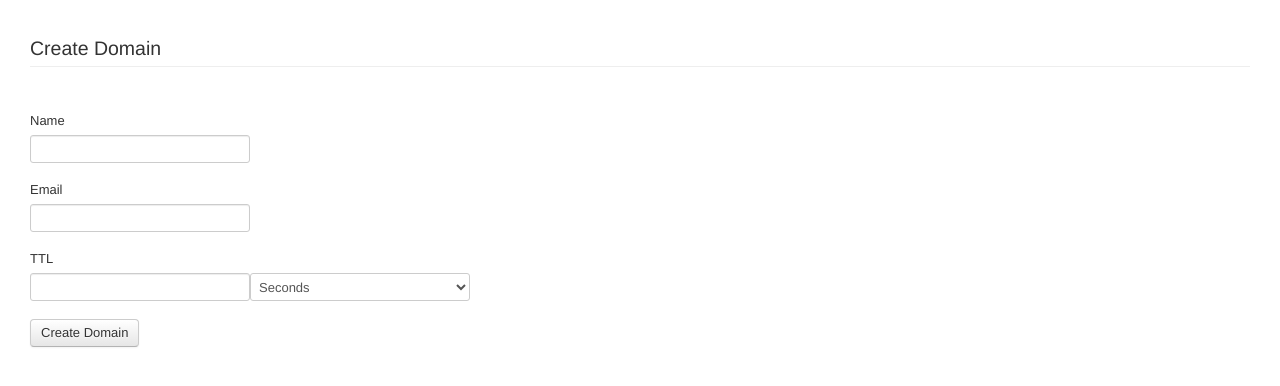
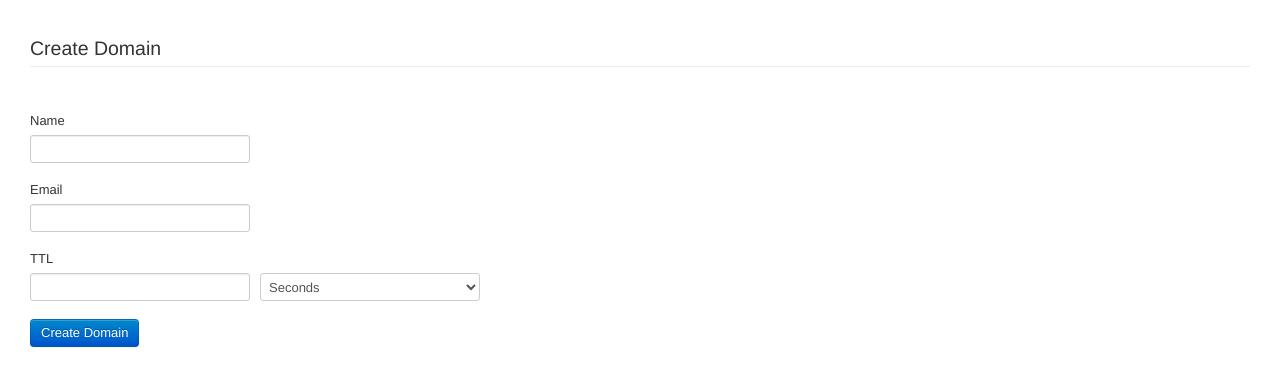
Before and after one commit to bradgignac/rich-client-design-patterns, a plain HTML site: page examples/mvc/index.html in a window 1280 px wide. Drawn offline with Linux system fonts and the light colour scheme.

Commit message:
Minor tweaks to finish off MVC.

```diff
--- a/examples/mvc/create_domain_form.js
+++ b/examples/mvc/create_domain_form.js
@@ -27,14 +27,13 @@ var CreateDomainForm = function (domain) {
     this.inputs.forEach(function (input) {
       input.render(fieldset);
     });
-    fieldset.append('<button class="btn" type="submit">Create Domain</button>');
+    fieldset.append('<button class="btn btn-primary" type="submit">Create Domain</button>');
     fieldset.appendTo(form);
 
     return form;
   };
 
   this.handleFormSubmission = function (e) {
-    $('input', e.target).trigger('blur');
     $(this).trigger('submit', e.data);
     return false;
   };
--- a/examples/mvc/index.html
+++ b/examples/mvc/index.html
@@ -15,6 +15,10 @@
     #form-container {
       margin: 30px;
     }
+
+    input + select {
+      margin-left: 10px;
+    }
   </style>
   </head>
 </head>
```
